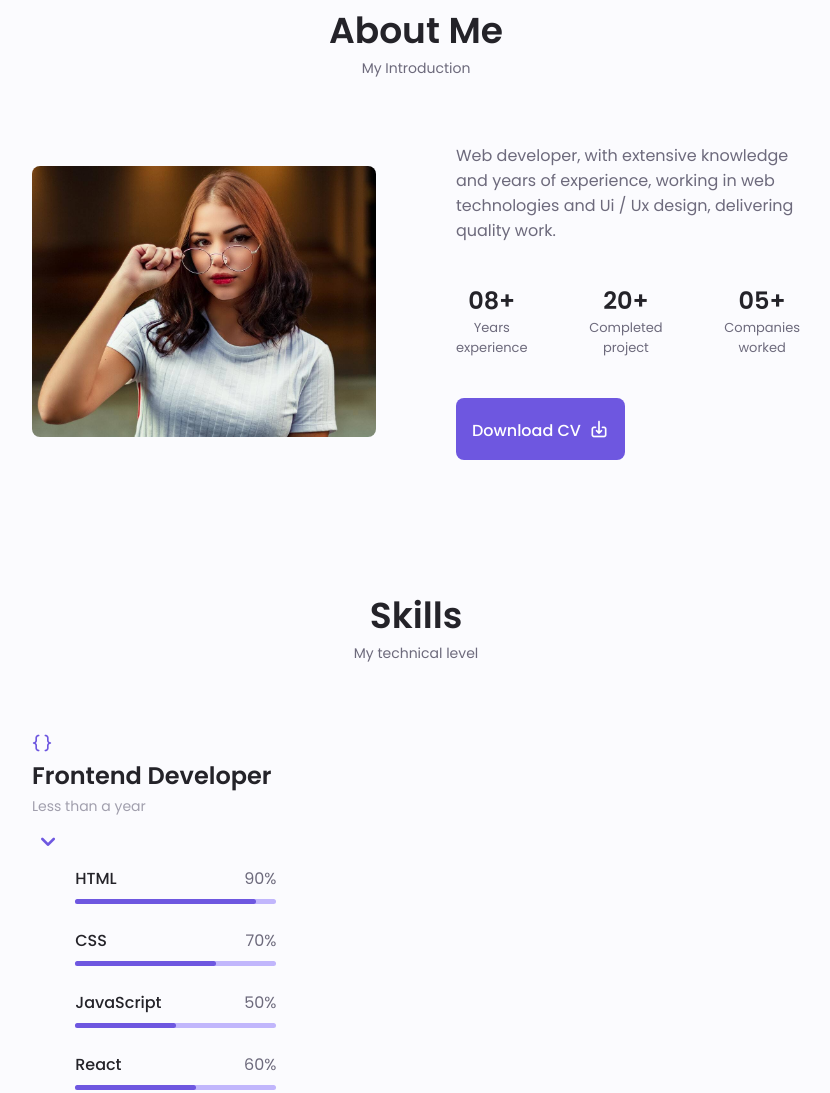
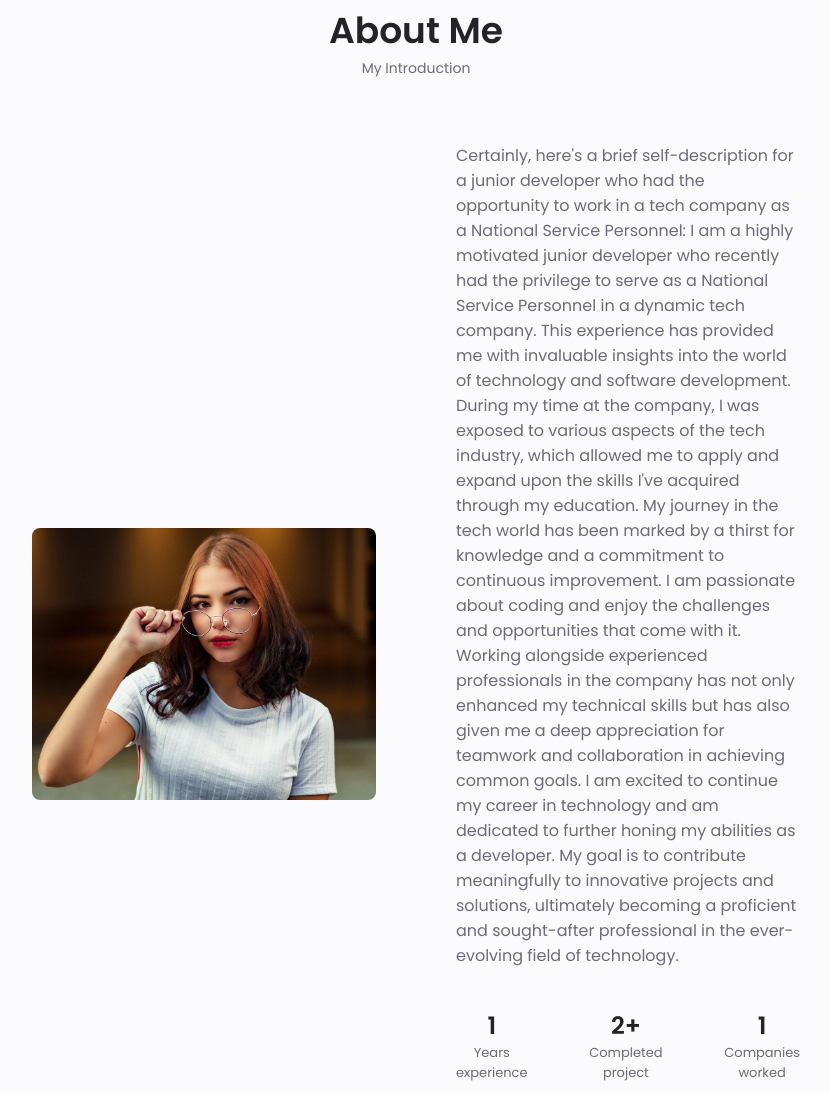
Before and after one commit to Wisdom-Eleeza/portfolioProject, a plain HTML site: page index.html in a window 1280 px wide. Shown: the part 1156-2249 px from the top of the page, without its empty margins (224-1054 px from the left). Drawn offline with nearby package versions, Linux system fonts and the light colour scheme.

Commit message:
update portfolio(2)

```diff
--- a/index.html
+++ b/index.html
@@ -175,14 +175,32 @@
 
           <div class="about__data">
             <p class="about__description">
-              Web developer, with extensive knowledge and years of experience,
-              working in web technologies and Ui / Ux design, delivering quality
-              work.
+              Certainly, here's a brief self-description for a junior developer
+              who had the opportunity to work in a tech company as a National
+              Service Personnel: I am a highly motivated junior developer who
+              recently had the privilege to serve as a National Service
+              Personnel in a dynamic tech company. This experience has provided
+              me with invaluable insights into the world of technology and
+              software development. During my time at the company, I was exposed
+              to various aspects of the tech industry, which allowed me to apply
+              and expand upon the skills I've acquired through my education. My
+              journey in the tech world has been marked by a thirst for
+              knowledge and a commitment to continuous improvement. I am
+              passionate about coding and enjoy the challenges and opportunities
+              that come with it. Working alongside experienced professionals in
+              the company has not only enhanced my technical skills but has also
+              given me a deep appreciation for teamwork and collaboration in
+              achieving common goals. I am excited to continue my career in
+              technology and am dedicated to further honing my abilities as a
+              developer. My goal is to contribute meaningfully to innovative
+              projects and solutions, ultimately becoming a proficient and
+              sought-after professional in the ever-evolving field of
+              technology.
             </p>
 
             <div class="about__info">
               <div>
-                <span class="about__info-title">08+</span>
+                <span class="about__info-title">1</span>
                 <span class="about__info-name"
                   >Years <br />
                   experience</span
@@ -190,7 +208,7 @@
               </div>
 
               <div>
-                <span class="about__info-title">20+</span>
+                <span class="about__info-title">2+</span>
                 <span class="about__info-name"
                   >Completed <br />
                   project</span
@@ -198,7 +216,7 @@
               </div>
 
               <div>
-                <span class="about__info-title">05+</span>
+                <span class="about__info-title">1</span>
                 <span class="about__info-name"
                   >Companies <br />
                   worked</span
@@ -208,7 +226,7 @@
             <div class="about__buttons">
               <a
                 download=""
-                href="assets/pdf/Alexa-Cv.pdf"
+                href="assets/pdf/wisdom_madeit_cv.pdf"
                 class="button button--flex"
               >
                 Download CV<i class="uil uil-download-alt button__icon"></i>
```
Also changed, not shown: 2 other files.
